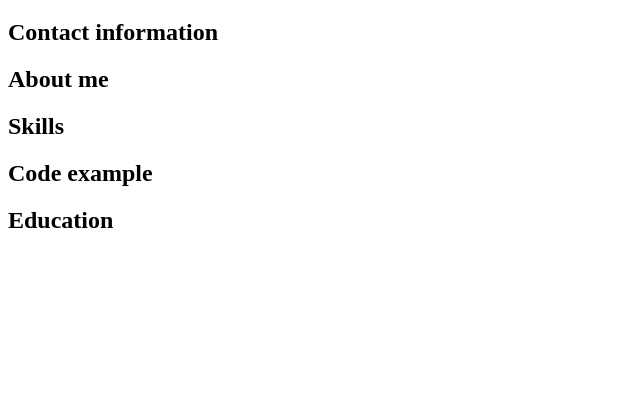
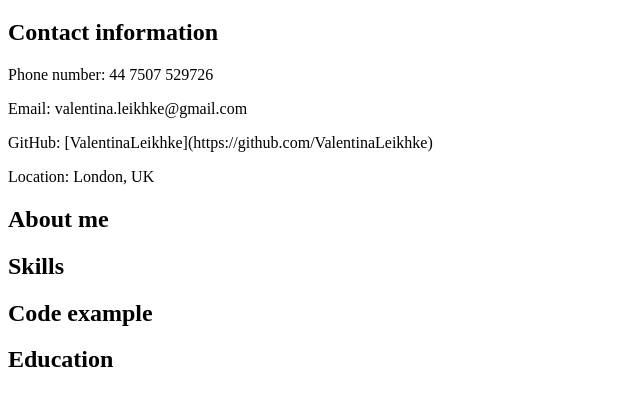
Before and after one commit to ValentinaLeikhke/rsschool-cv, a plain HTML site: page index.html in a window 1280 px wide. Shown: the part 61-466 px from the top of the page, without its empty margins (0-640 px from the left). Drawn offline with Linux system fonts and the light colour scheme.

Commit message:
fix: adjust social links

```diff
--- a/index.html
+++ b/index.html
@@ -10,6 +10,10 @@
 <body>
     <h1>Valentina Leikhke</h1>
     <h2>Contact information</h2>
+    <p>Phone number: 44 7507 529726</p>
+    <p>Email: valentina.leikhke@gmail.com</p>
+    <p>GitHub: [ValentinaLeikhke](https://github.com/ValentinaLeikhke)</p>
+    <p>Location: London, UK</p>
     <h2>About me</h2>
     <h2>Skills</h2>
     <h2>Code example</h2>
```
